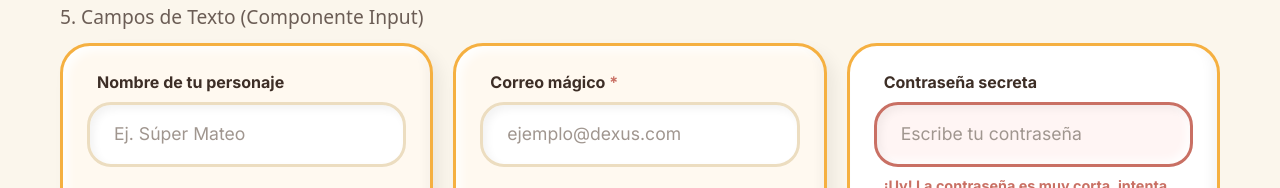
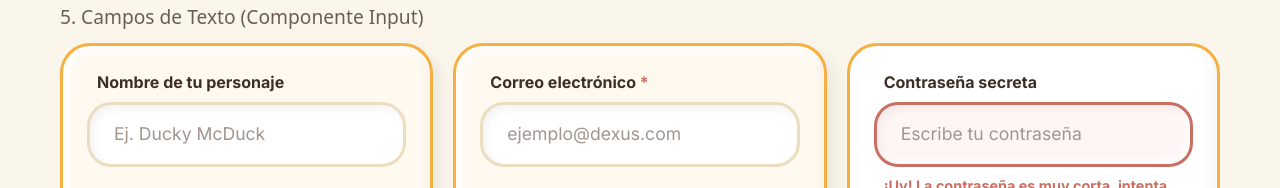
Before and after one commit to mateogarzon90-png/dexus-cuidar-el-alma, a React (Vite) app in the folder dexus-design-system/: page / in a window 1280 px wide. Shown: the part 764-952 px from the top of the page. Built offline with nearby package versions, Linux system fonts and the light colour scheme.

Commit message:
refacture app.jsx text modified

```diff
--- a/dexus-design-system/src/App.jsx
+++ b/dexus-design-system/src/App.jsx
@@ -84,14 +84,14 @@ function App() {
           <Card variant="normal">
             <Input
               label="Nombre de tu personaje"
-              placeholder="Ej. Súper Mateo"
+              placeholder="Ej. Ducky McDuck"
             />
           </Card>
 
           {/* Input Requerido */}
           <Card variant="normal">
             <Input
-              label="Correo mágico"
+              label="Correo electrónico"
               type="email"
               placeholder="ejemplo@dexus.com"
               required={true}
```
